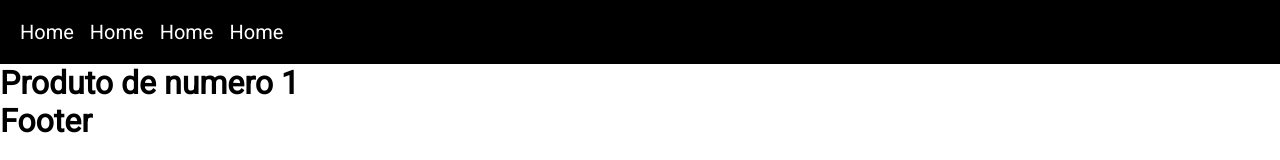
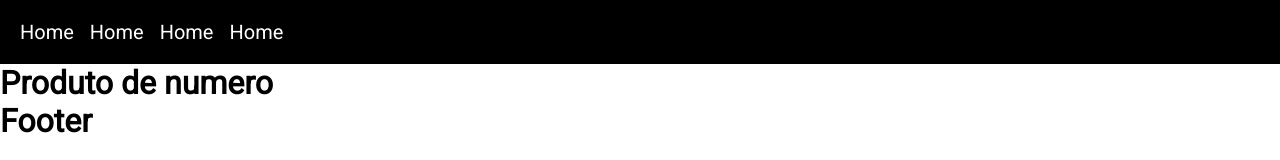
Before and after one commit to KaioRodrigoDev/ProjetoCommerce, a Next.js app: page /produtos/1 in a window 1280 px wide. Shown: the top 160 px of the page. Built offline with nearby package versions, Linux system fonts and the light colour scheme.

Commit message:
teste de solução

```diff
--- a/pages/produtos/[id].js
+++ b/pages/produtos/[id].js
@@ -1,11 +1,9 @@
 import { useRouter } from 'next/router'
 
 export default function produto() {
-  const useRota = useRouter()
-  const id = useRota.query.id
   return (
     <>
-      <h1>Produto de numero {id}</h1>
+      <h1>Produto de numero </h1>
     </>
   )
 }
```
